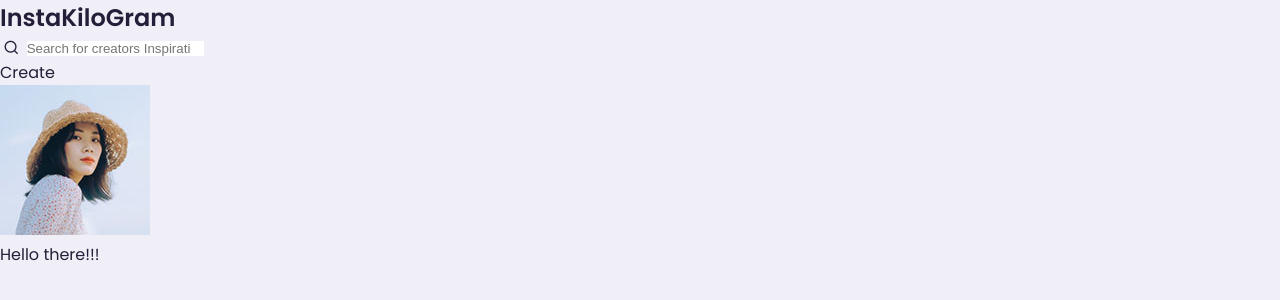
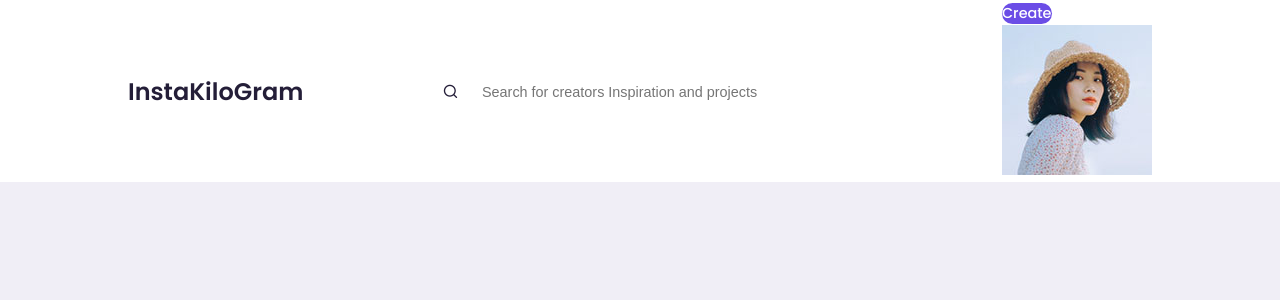
Before and after one commit to Sarode007/Social-Media-Platform, a plain HTML site: page index.html in a window 1280 px wide. Drawn offline with nearby package versions, Linux system fonts and the light colour scheme.

Commit message:
coloring done

```diff
--- a/index.html
+++ b/index.html
@@ -18,15 +18,11 @@
                 <input type="Search" placeholder="Search for creators Inspiration and projects">
             </div>
             <div class="create">
-                <label for="create-post">Create</label>
+                <label class ="btn btn-primary" for="create-post">Create</label>
                 <div class="profile-picture">
                     <img src="./images/profile-1.jpg">
                 </div>
             </div>
-
-            <p>Hello there!!!</p>
-
-
         </div>
     </nav>
 
--- a/style.css
+++ b/style.css
@@ -1,7 +1,7 @@
 @import url('https://fonts.googleapis.com/css2?family=Poppins:wght@300;400;500;600&display=swap');
 
 :root{
-    --color-white : hsl(252, 30%, 100%);
+    --color-white : hsl(0, 0%, 100%);
     --color-light : hsl(252, 30%, 95%);
     --color-gray : hsl(252, 15%, 65%);
     --color-primary : hsl(252, 75%, 60%);
@@ -10,6 +10,12 @@
     --color-danger : hsl(0, 95%, 65%);
     --color-dark : hsl(252, 30%, 17%);
     --color-black : hsl(252, 30%, 10%);
+
+    --border-radius : 2rem;
+    --card-border-radius : 1rem;
+    --btn-padding : 0.6rem ,2rem;
+    --search-padding : 0.6rem, 1rem;
+    --card-padding : 1rem;
 }
 
 
@@ -31,3 +37,77 @@ body {
     overflow-X : hidden;
 }
 /* General Styles */
+
+.container{
+    width: 80%;
+    margin: 0 auto ;
+}
+
+.profile-photo{
+    width: 2.7rem;
+    aspect-ratio: 1/1;
+    border-radius: 50%;
+    overflow: hidden;
+
+
+}
+
+.img{
+    display: block;
+    width: 100%;
+}
+
+.btn{
+    display: inline-block;
+    padding: var(--btn-padding);
+    font-weight: 500;
+    border-radius: var(--border-radius);
+    cursor :pointer;
+    transition: all 300ms ease;
+    font-size: 0.9rem;
+}
+
+.btn:hover{
+    opacity: 0.8;
+}
+
+.btn-primary{
+    background: var(--color-primary);
+    color : white;
+}
+
+.text-bold{
+    font-weight: 500;
+}
+
+
+.text-muted{
+    color: var(--color-gray);
+}
+
+
+/*--------------------------------NAVBAR--------------------------------*/
+
+
+nav{
+    width: 100%;
+    background: var(--color-white);
+    padding : 0.7rem, 0;
+    position: fixed;
+    top : 0;
+    z-index: 10;
+}
+nav  .container{
+    display: flex;
+    align-items: center ;
+    justify-content: space-between;
+}
+
+nav .search-bar input[type = "search"]{
+    background: transparent;
+    width : 30vw;
+    margin-left: 1rem;
+    font-size: 0.9rem;
+    color: var(--color-dark);
+
+}
```
